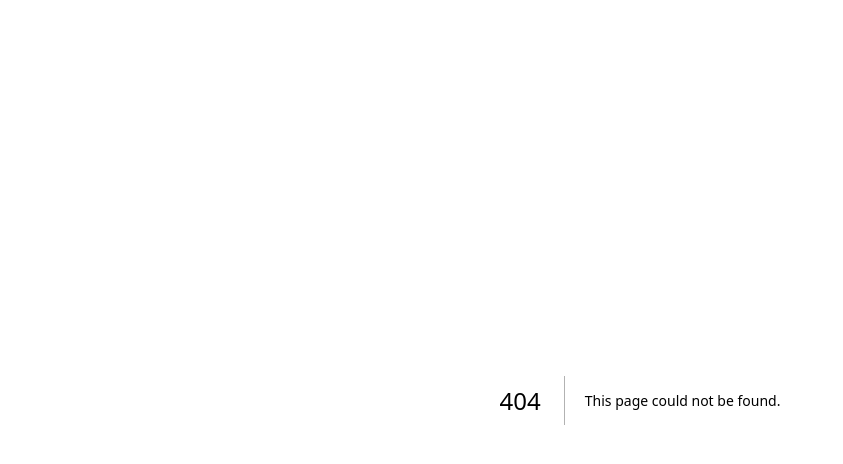
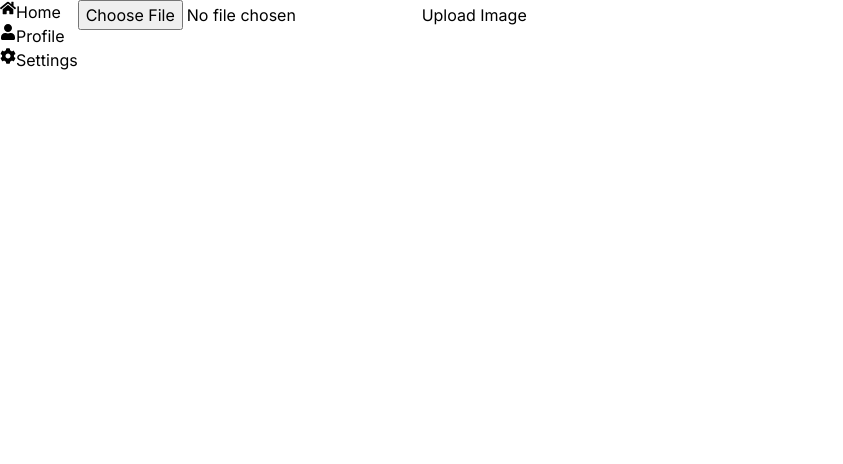
Before and after one commit to jitendravee/vide-wave, a Next.js app: page /uplaod in a window 1280 px wide. Before the commit this address had no page. Shown: the top 464 px of the page, without its empty margins (0-843 px from the left). Built offline with nearby package versions, Linux system fonts and the light colour scheme.

Commit message:
feat:added cloundinary

```diff
--- a/package.json
+++ b/package.json
@@ -10,9 +10,13 @@
   },
   "dependencies": {
     "@clerk/nextjs": "^5.3.6",
+    "axios": "^1.7.5",
+    "cloudinary": "^2.0.0",
     "next": "14.2.7",
+    "next-cloudinary": "^6.11.0",
     "react": "^18",
-    "react-dom": "^18"
+    "react-dom": "^18",
+    "react-icons": "^5.3.0"
   },
   "devDependencies": {
     "@types/node": "^20",
--- /dev/null
+++ b/src/app/(auth)/login/page.tsx
@@ -0,0 +1,9 @@
+import { SignIn, SignUp } from "@clerk/nextjs";
+
+export default function SignedIn() {
+  return (
+    <div className="">
+      <SignIn />
+    </div>
+  );
+}
--- a/src/app/(root)/layout.tsx
+++ b/src/app/(root)/layout.tsx
@@ -8,9 +8,9 @@ export default function RootLayout({
   return (
     <html lang="en">
       <body>
-        <div className="relative flex min-h-screen">
-          <SlideBar className="flex border-cyan-400" />
-          <main className="flex">{children}</main>
+        <div className="relative flex min-h-screen  bg-white">
+          <SlideBar />
+          <main className="flex-1 flex flex-col">{children}</main>
         </div>
       </body>
     </html>
--- a/src/app/(root)/page.tsx
+++ b/src/app/(root)/page.tsx
@@ -8,7 +8,7 @@ export default function HomePage() {
     return <div>Please sign in to view your profile.</div>;
   }
   return (
-    <div className=" bg-gradient-to-b from-homePageTop via-homePageMid to-homePageEnd">
+    <div className=" bg-gradient-to-b from-homePageTop via-homePageMid to-homePageEnd text-black p-4 rounded-md">
       <h1>home page</h1>
       <p>{user.fullName}</p>
       <p>{user.emailAddresses[0].emailAddress}</p>
--- /dev/null
+++ b/src/app/(root)/uplaod/page.tsx
@@ -0,0 +1,102 @@
+// "use client";
+// import axios from "axios";
+// import { useState } from "react";
+
+// export default function UploadImage() {
+//   const [image, setImage] = useState<string | ArrayBuffer | null>(null);
+//   const [url, setUrl] = useState("");
+
+//   const handleImageChange = (e: any) => {
+//     const file = e.target.files[0];
+//     const reader = new FileReader();
+//     reader.readAsDataURL(file);
+//     reader.onloadend = () => {
+//       setImage(reader.result);
+//     };
+//   };
+
+//   const handleUpload = async () => {
+//     if (!image) return;
+
+//     try {
+//       const response = await axios.post(
+//         "/api/uploadimage",
+//         { data: image },
+//         {
+//           headers: {
+//             "Content-Type": "application/json",
+//           },
+//         }
+//       );
+
+//       const data = await response.data;
+//       setUrl(data.url);
+//     } catch (error) {
+//       console.error("Error uploading image:", error);
+//     }
+//   };
+
+//   return (
+//     <div>
+//       <input type="file" onChange={handleImageChange} />
+//       <button onClick={handleUpload}>Upload Image</button>
+//       {url && (
+//         <div>
+//           <p>Image URL: {url}</p>
+//           <img src={url} alt="Uploaded" />
+//         </div>
+//       )}
+//     </div>
+//   );
+// }
+
+"use client";
+import { useState } from "react";
+
+export default function UploadImage() {
+  const [image, setImage] = useState<File | null>(null);
+  const [url, setUrl] = useState<string | null>("");
+
+  const handleImageChange = (e: React.ChangeEvent<HTMLInputElement>) => {
+    const file = e.target.files?.[0];
+    if (file) {
+      setImage(file);
+    }
+  };
+
+  const handleUpload = async () => {
+    if (!image) return;
+
+    try {
+      const formData = new FormData();
+      formData.append("file", image);
+
+      const response = await fetch("/api/upload", {
+        method: "POST",
+        body: formData,
+      });
+
+      const data = await response.json();
+      setUrl(data.imgUrl); // Assuming the response contains imgUrl
+    } catch (error) {
+      console.error("Error uploading image:", error);
+    }
+  };
+
+  return (
+    <div>
+      <input type="file" onChange={handleImageChange} />
+      <button onClick={handleUpload}>Upload Image</button>
+      {url && (
+        <div>
+          <p>Image URL: {url}</p>
+          <img
+            src={url}
+            alt="Uploaded"
+            style={{ maxWidth: "100%", height: "auto" }}
+          />
+        </div>
+      )}
+    </div>
+  );
+}
--- /dev/null
+++ b/src/app/api/uploadimage/route.ts
@@ -0,0 +1,81 @@
+// import { cloudinary } from '@/cloudinary';
+// import type { NextApiRequest, NextApiResponse } from 'next';
+
+// import { NextResponse } from 'next/server';
+
+// export const POST = async (req: NextApiRequest) => {
+//   const apiKey = process.env.CLOUDINARY_API_KEY;
+
+
+//   try {
+//     const { data } = await req.body;
+
+//     // Upload the data to Cloudinary
+//     const uploadResponse = await cloudinary.uploader.upload(data, {
+//       upload_preset: 'ml_default',
+//     });
+
+//     // Return the secure URL from Cloudinary
+//     return NextResponse.json(
+//       { message: "success in upload", url: uploadResponse.secure_url },
+//       { status: 200 }
+//     );
+//   } catch (error: any) {
+//     console.error('Error uploading image:', error);
+//     return NextResponse.json(
+//       { error: 'Failed to upload image: ' + error.message },
+//       { status: 500 }
+//     );
+//   }
+// };
+
+import { cloudinary } from '@/cloudinary';
+import { NextRequest, NextResponse } from 'next/server';
+
+
+// Function to upload the file to Cloudinary
+const uploadToCloudinary = async (fileUri: string, fileName: string) => {
+  try {
+    const result = await cloudinary.uploader.upload(fileUri, {
+      public_id: fileName, // Optional: You can set a custom public ID
+      folder: 'your-folder-name', // Optional: Specify the folder in Cloudinary
+    });
+    return { success: true, result };
+  } catch (error) {
+    console.error('Error uploading to Cloudinary:', error);
+    return { success: false, error };
+  }
+};
+
+export async function POST(req: NextRequest) {
+  try {
+    // Parse the incoming FormData
+    const formData = await req.formData();
+    const file = formData.get("file") as File;
+
+    if (!file) {
+      return NextResponse.json({ message: "No file uploaded" }, { status: 400 });
+    }
+
+    // Convert the file to a base64 URI
+    const fileBuffer = await file.arrayBuffer();
+    const mimeType = file.type;
+    const base64Data = Buffer.from(fileBuffer).toString("base64");
+    const fileUri = `data:${mimeType};base64,${base64Data}`;
+
+    // Upload the file to Cloudinary
+    const res = await uploadToCloudinary(fileUri, file.name);
+
+    if (res.success && res.result) {
+      return NextResponse.json({
+        message: "success",
+        imgUrl: res.result.secure_url,
+      });
+    } else {
+      return NextResponse.json({ message: "failure" }, { status: 500 });
+    }
+  } catch (error) {
+    console.error('Error processing upload:', error);
+    return NextResponse.json({ message: "Internal Server Error" }, { status: 500 });
+  }
+}
--- a/src/app/layout.tsx
+++ b/src/app/layout.tsx
@@ -1,8 +1,6 @@
-import SlideBar from "@/ui/slideBar";
 import { Providers } from "./provider";
 import type { Metadata } from "next";
 import { Inter } from "next/font/google";
-import { SignedIn, SignedOut, SignInButton, UserButton } from "@clerk/nextjs";
 import "./globals.css";
 
 const inter = Inter({ subsets: ["latin"] });
--- /dev/null
+++ b/src/cloudinary.ts
@@ -0,0 +1,9 @@
+import { v2 as cloudinary } from "cloudinary";
+
+cloudinary.config({
+  cloud_name: process.env.CLOUDINARY_CLOUD_NAME,
+  api_key: process.env.CLOUDINARY_API_KEY,
+  api_secret: process.env.CLOUDINARY_API_SECRET,
+});
+
+export { cloudinary };
--- a/src/middleware.ts
+++ b/src/middleware.ts
@@ -1,5 +1,5 @@
 import { clerkMiddleware, createRouteMatcher } from "@clerk/nextjs/server";
-const protectedRoute = createRouteMatcher(['/signup(.*)'])
+const protectedRoute = createRouteMatcher(['/signup(.*)','/login(.*)'])
 
 export default clerkMiddleware((auth,req) => {
 if (protectedRoute(req)) auth().protect()
--- a/src/ui/slideBar.tsx
+++ b/src/ui/slideBar.tsx
@@ -1,13 +1,35 @@
 import React from "react";
+import { FaHome, FaUser, FaCog } from "react-icons/fa";
 
-interface SlideBarProps {
-  className?: string;
+interface SidebarOption {
+  title: string;
+  icon: React.ReactNode;
+  link: string;
 }
 
-export default function SlideBar({ className }: SlideBarProps) {
+const sidebarOptions: SidebarOption[] = [
+  { title: "Home", icon: <FaHome />, link: "/home" },
+  { title: "Profile", icon: <FaUser />, link: "/profile" },
+  {
+    title: "Settings",
+    icon: <FaCog />,
+    link: "/settings",
+  },
+];
+
+export default function SlideBar() {
   return (
-    <div className={`bg-red-500 ${className}`}>
-      <h1>sildebar</h1>
+    <div className="flex flex-col ">
+      <ul className="flex-col ">
+        {sidebarOptions.map((option, index) => (
+          <li key={index} className="flex  space-x-2 p-2 hover:bg-gray-200">
+            {option.icon}
+            <a href={option.link} className="text-base font-medium">
+              {option.title}
+            </a>
+          </li>
+        ))}
+      </ul>
     </div>
   );
 }
```
Also changed, not shown: 2 other files (tests, documents, lock files or other folders).
